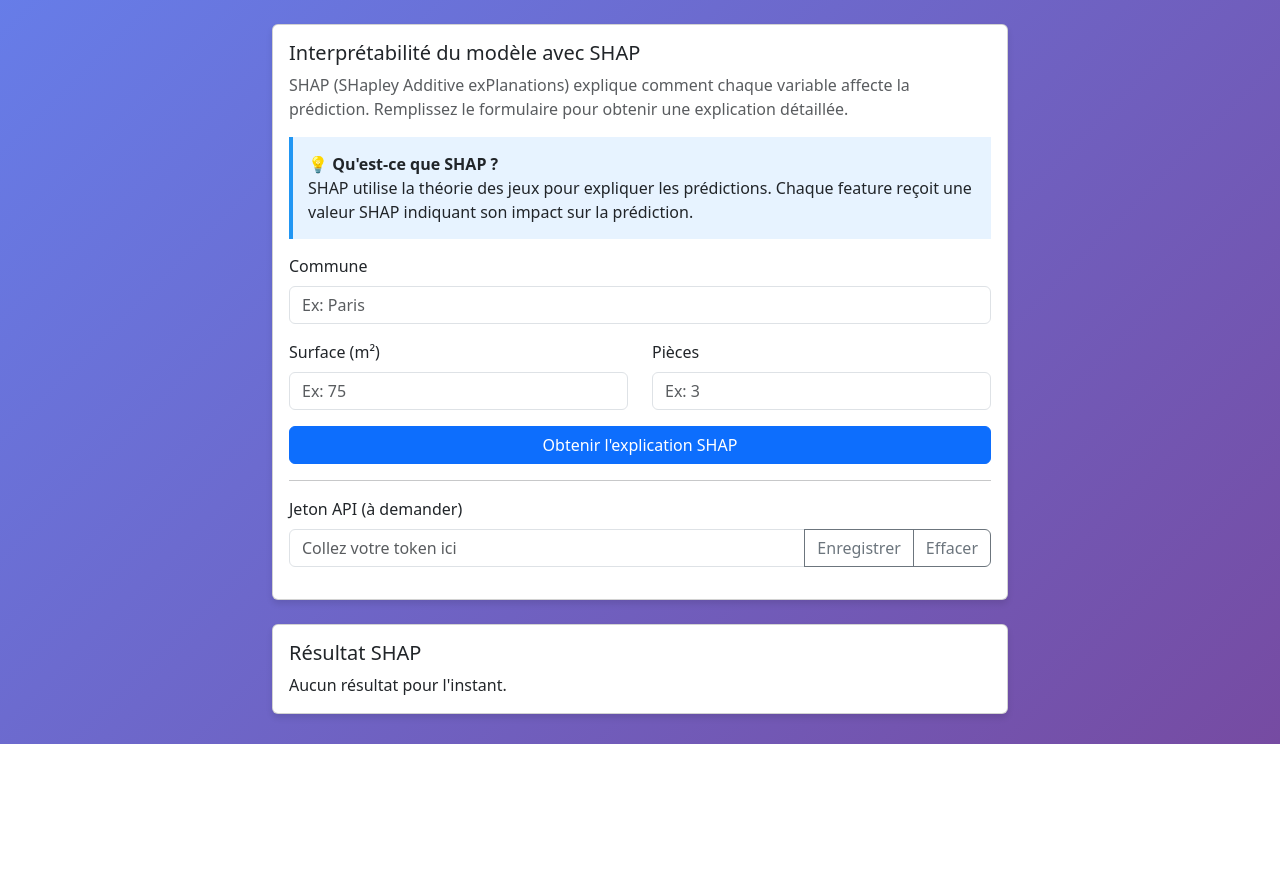
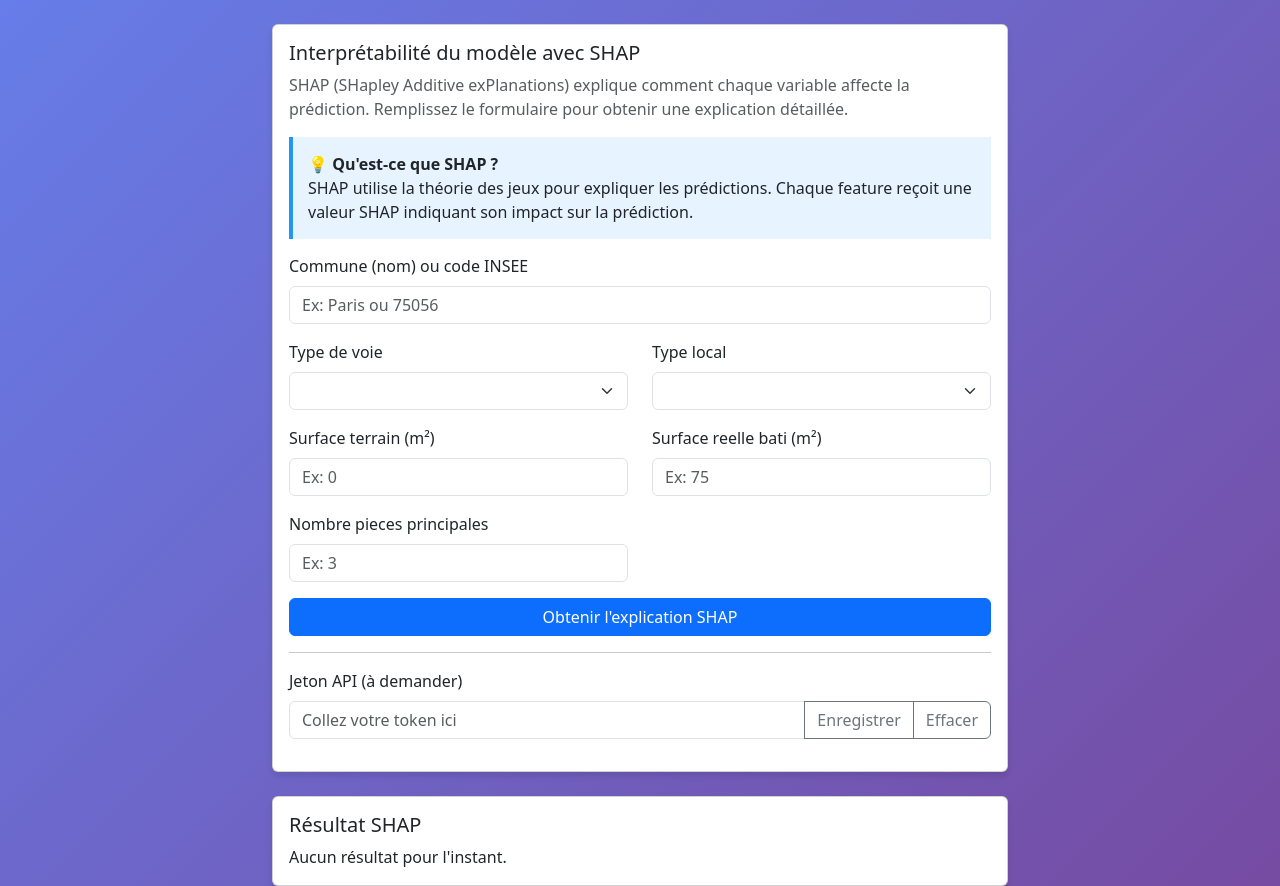
Before and after one commit to Mister-proust/R-aliser-une-application-de-pr-vision-immobili-re, a FastAPI app: page /shap in a window 1280 px wide. Shown: the part 56-942 px from the top of the page. Before the commit the page ends 800 px from the top, so only its background shows below. Run offline with FastAPI, Linux system fonts and the light colour scheme; some libraries are stand-ins or nearby versions.

Commit message:
fix (front): ajout des champs manquants dans le front du shap

```diff
--- a/src/app/templates/shap.html
+++ b/src/app/templates/shap.html
@@ -60,17 +60,39 @@
 
               <form id="shapForm" onsubmit="return false;">
                 <div class="mb-3">
-                  <label for="commune2" class="form-label">Commune</label>
-                  <input id="commune2" class="form-control" placeholder="Ex: Paris" />
+                  <label for="commune2" class="form-label">Commune (nom) ou code INSEE</label>
+                  <input id="commune2" class="form-control" placeholder="Ex: Paris ou 75056" />
                 </div>
 
                 <div class="row">
                   <div class="col-md-6 mb-3">
-                    <label for="surface2" class="form-label">Surface (m²)</label>
+                    <label for="type_voie2" class="form-label">Type de voie</label>
+                    <select id="type_voie2" class="form-select">
+                      <option value="">(Chargement...)</option>
+                    </select>
+                  </div>
+                  <div class="col-md-6 mb-3">
+                    <label for="type_local2" class="form-label">Type local</label>
+                    <select id="type_local2" class="form-select">
+                      <option value="">(Chargement...)</option>
+                    </select>
+                  </div>
+                </div>
+
+                <div class="row">
+                  <div class="col-md-6 mb-3">
+                    <label for="surface_terrain2" class="form-label">Surface terrain (m²)</label>
+                      <input id="surface_terrain2" class="form-control" placeholder="Ex: 0" type="number" min="0" step="any" />
+                  </div>
+                  <div class="col-md-6 mb-3">
+                    <label for="surface2" class="form-label">Surface reelle bati (m²)</label>
                     <input id="surface2" class="form-control" placeholder="Ex: 75" type="number" min="0" />
                   </div>
+                </div>
+
+                <div class="row">
                   <div class="col-md-6 mb-3">
-                    <label for="rooms2" class="form-label">Pièces</label>
+                    <label for="rooms2" class="form-label">Nombre pieces principales</label>
                     <input id="rooms2" class="form-control" placeholder="Ex: 3" type="number" min="0" />
                   </div>
                 </div>
@@ -109,6 +131,27 @@
       const saveTokenBtn2 = document.getElementById('saveToken2');
       const clearTokenBtn2 = document.getElementById('clearToken2');
 
+      // Populate selects on load
+      async function populateSelects(){
+        try{
+          const res = await fetch('/meta/options');
+          if(!res.ok) return;
+          const data = await res.json();
+          const tv = document.getElementById('type_voie2');
+          const tl = document.getElementById('type_local2');
+          tv.innerHTML = '';
+          tl.innerHTML = '';
+          const addOpt = (el, v) => { const o = document.createElement('option'); o.value = v; o.text = v; el.appendChild(o); };
+          addOpt(tv, '');
+          addOpt(tl, '');
+          (data.type_voie || []).forEach(v => addOpt(tv, v));
+          (data.type_local || []).forEach(v => addOpt(tl, v));
+        }catch(e){
+          // ignore fail
+        }
+      }
+      populateSelects();
+
       function getSavedToken() { return localStorage.getItem('api_token') || ''; }
       function setSavedToken(t) { localStorage.setItem('api_token', t); }
       function clearSavedToken() { localStorage.removeItem('api_token'); }
@@ -129,15 +172,38 @@
       // SHAP explanation request
       document.getElementById('explainBtn').addEventListener('click', async (e) => {
         e.preventDefault();
-        const commune = document.getElementById('commune2').value;
-        const surface = document.getElementById('surface2').value;
-        const rooms = document.getElementById('rooms2').value;
         const out = document.getElementById('shapResult');
 
         out.innerHTML = '<div class="spinner-border" role="status"><span class="visually-hidden">Chargement...</span></div>';
 
         try {
-          const payload = { commune, surface, rooms };
+          // Helper to read and coerce numeric inputs (returns string or number)
+          function readNumber(id){
+            const el = document.getElementById(id);
+            if(!el) return null;
+            const v = el.value;
+            if(v === null || v === undefined || v === "") return null;
+            const n = Number(v);
+            return Number.isFinite(n) ? n : null;
+          }
+
+          // Build payload with property-level fields only. Backend will enrich using communes CSV and encoders.
+          const payload = {};
+          // commune may be name or code_insee
+          const communeVal = document.getElementById('commune2').value;
+          // If commune looks numeric and length matches INSEE (5), send as code_insee
+          const possibleCode = communeVal ? communeVal.trim() : '';
+          if(possibleCode && /^\d{5}$/.test(possibleCode)){
+            payload['code_insee'] = possibleCode;
+          } else {
+            payload['commune'] = possibleCode;
+          }
+          payload['type_voie'] = (document.getElementById('type_voie2').value || '').trim();
+          payload['type_local'] = (document.getElementById('type_local2').value || '').trim();
+          payload['surface_terrain'] = readNumber('surface_terrain2');
+          payload['surface_reelle_bati'] = readNumber('surface2'); // Renamed from surface to surface_reelle_bati
+          payload['nombre_pieces_principales'] = readNumber('rooms2'); // Renamed from rooms to nombre_pieces_principales
+
           const token = getSavedToken();
 
           if (!token) {
@@ -164,7 +230,7 @@
             out.innerHTML = `
               <div class="alert alert-success">
                 <h6>✓ Explication générée</h6>
-                <p>Prédiction : <strong>${data.prediction} €</strong></p>
+                <p>Prédiction : <strong>${Number(data.prediction).toLocaleString('fr-FR')} €</strong></p>
                 <div class="text-center">
                   <img src="${data.shap_plot}" alt="Graphique SHAP" class="shap-plot img-fluid border rounded" />
                 </div>
```
